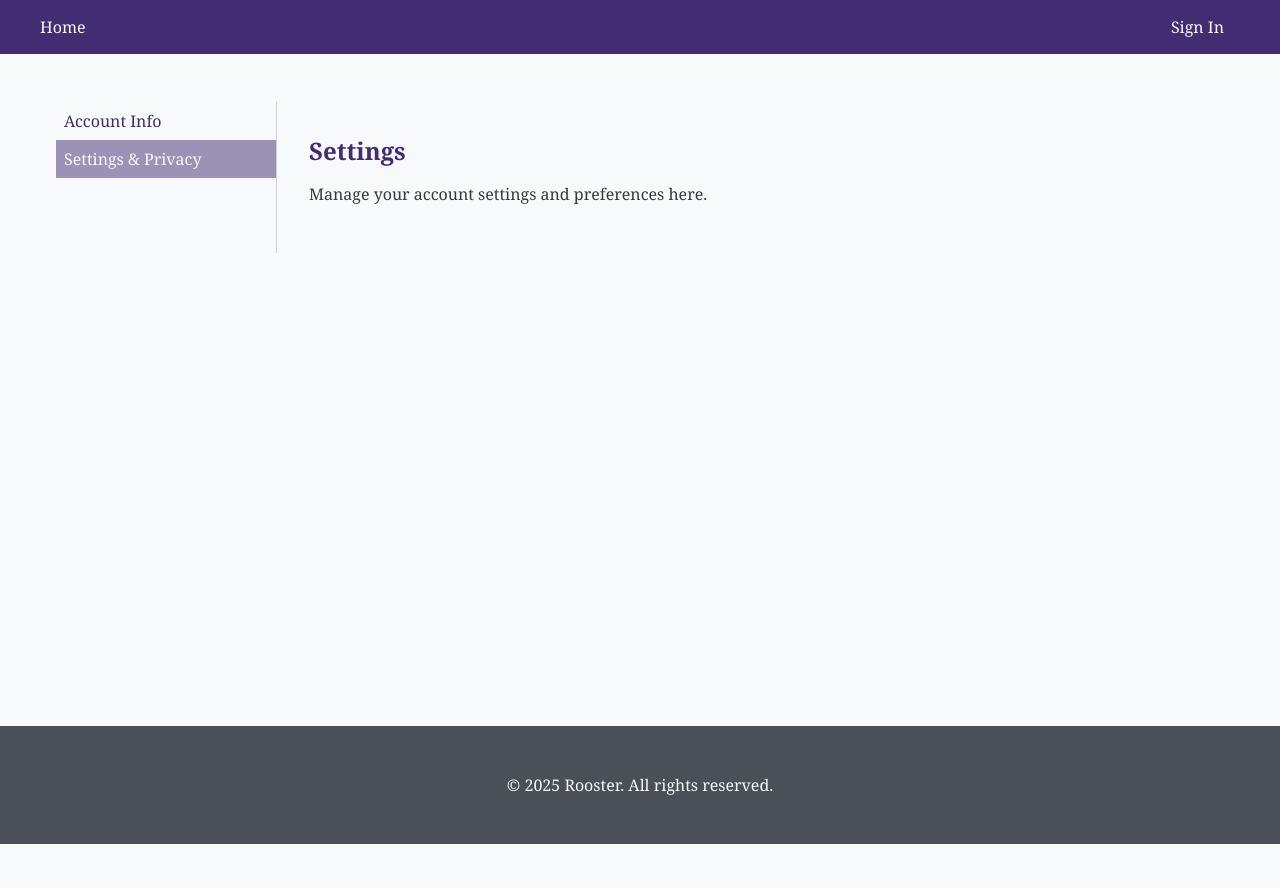
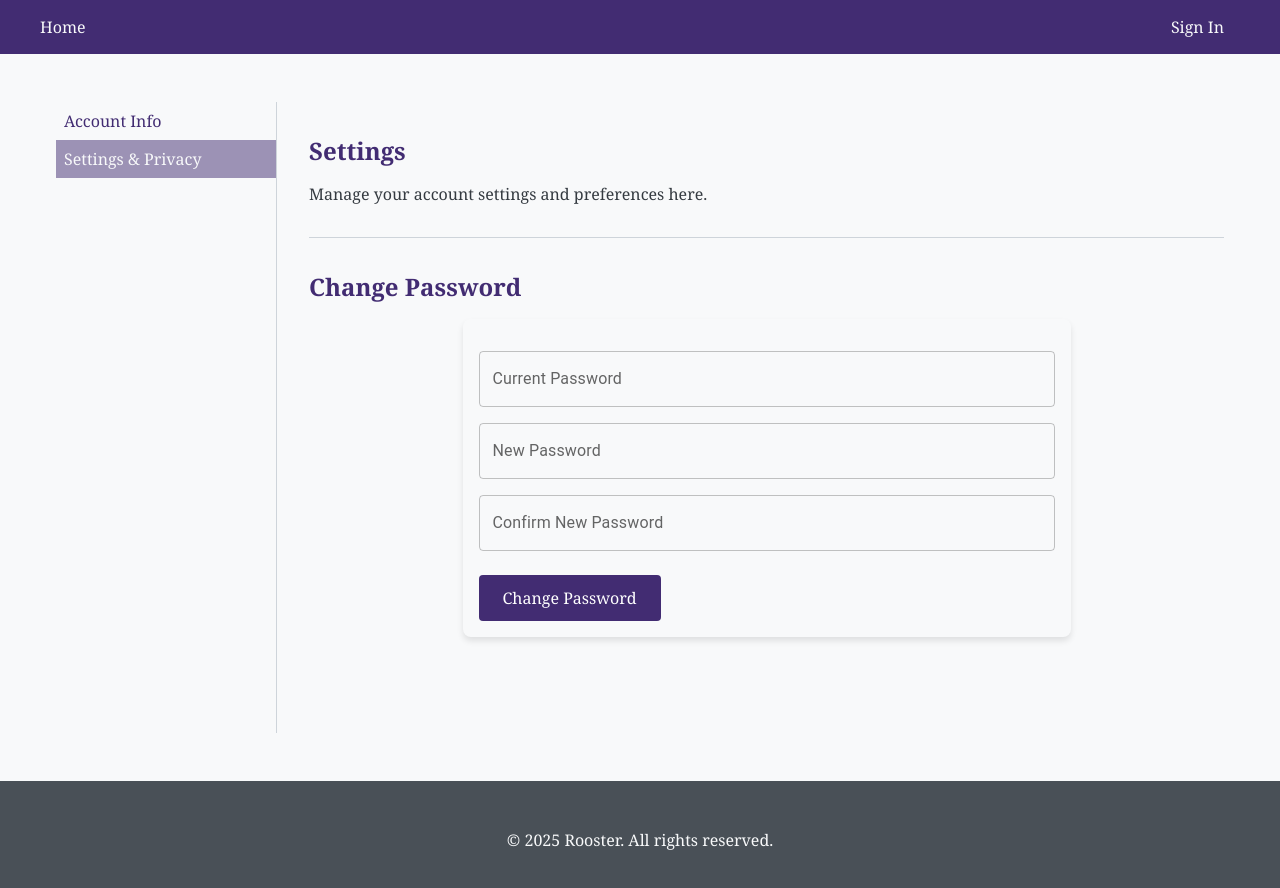
Before and after one commit to Sun-Mountain/rooster, a Next.js app: page /account/settings in a window 1280 px wide. Shown: the top 888 px of the page. Before the commit the page ends 844 px from the top, so only its background shows below. Built offline with nearby package versions, Linux system fonts and the light colour scheme; no server answers.

Commit message:
change password form

```diff
--- a/src/app/(user)/account/settings/page.tsx
+++ b/src/app/(user)/account/settings/page.tsx
@@ -1,8 +1,13 @@
+import { ChangePasswordForm } from "@/components/forms/ChangePassword";
+
 export default function AccountPage () {
   return (
     <div className="content-container">
       <h1>Settings</h1>
       <p>Manage your account settings and preferences here.</p>
+      <div className="divider-top">
+        <ChangePasswordForm />
+      </div>
     </div>
   );
 }
--- /dev/null
+++ b/src/components/forms/ChangePassword.tsx
@@ -0,0 +1,36 @@
+'use client';
+
+import { FC } from "react";
+import { TextField } from "../_ui/TextField";
+import { Button } from "../_ui/Button";
+
+export const ChangePasswordForm: FC = () => {
+  return (
+    <div>
+      <h2>Change Password</h2>
+
+      <div className="form-container">
+        <form>
+          <TextField
+            type="password"
+            label="Current Password"
+            name="currentPassword"
+          />
+          <TextField
+            type="password"
+            label="New Password"
+            name="newPassword"
+          />
+          <TextField
+            type="password"
+            label="Confirm New Password"
+            name="confirmNewPassword"
+          />
+          <Button type="submit" className="primary-btn">
+            Change Password
+          </Button>
+        </form>
+      </div>
+    </div>
+  );
+}
--- a/src/lib/types.ts
+++ b/src/lib/types.ts
@@ -22,6 +22,7 @@ export interface UserAccountProps {
   emergencyContact?: {
     firstName: string;
     lastName: string;
+    relationship: string;
     phoneNumber: PhoneNumProps;
   };
 }
```
Also changed, not shown: src/components/content/AccountInfo.tsx (+15 -1 lines).
